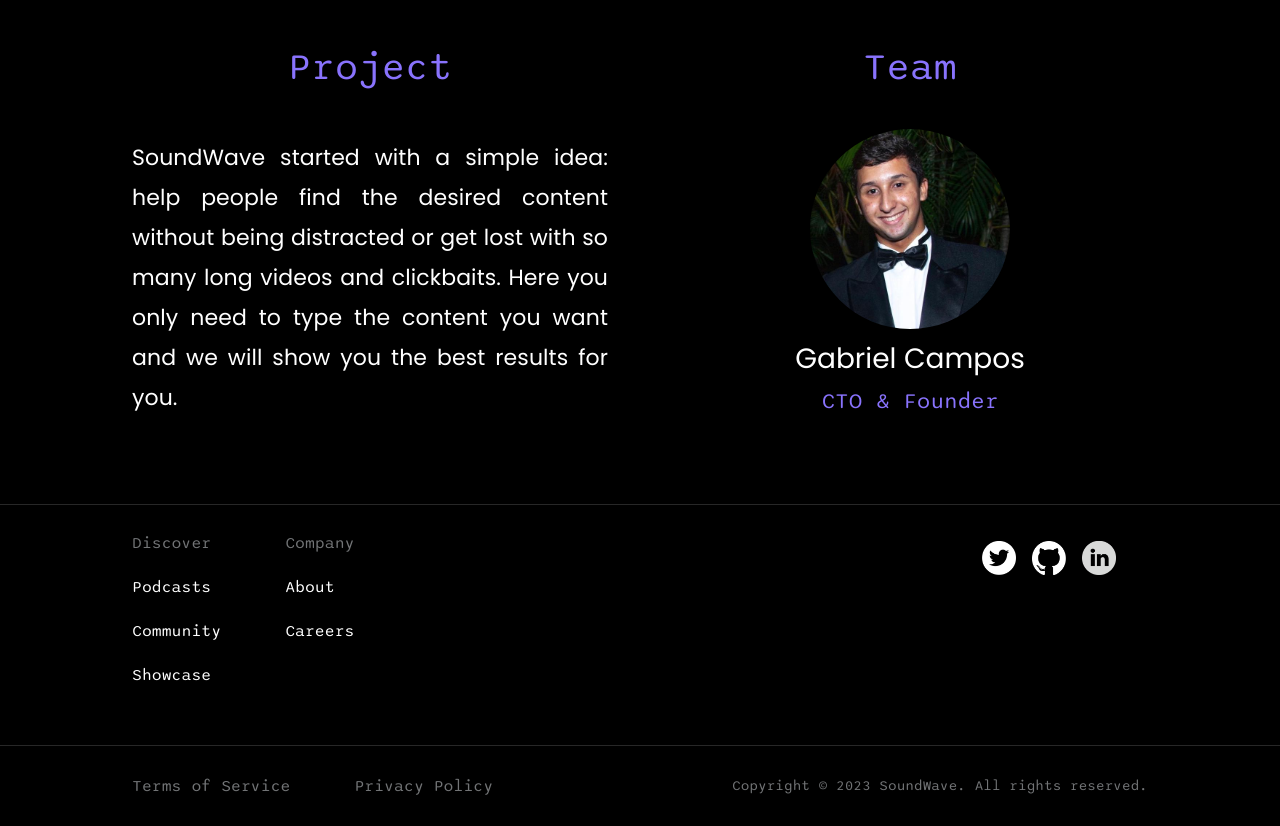
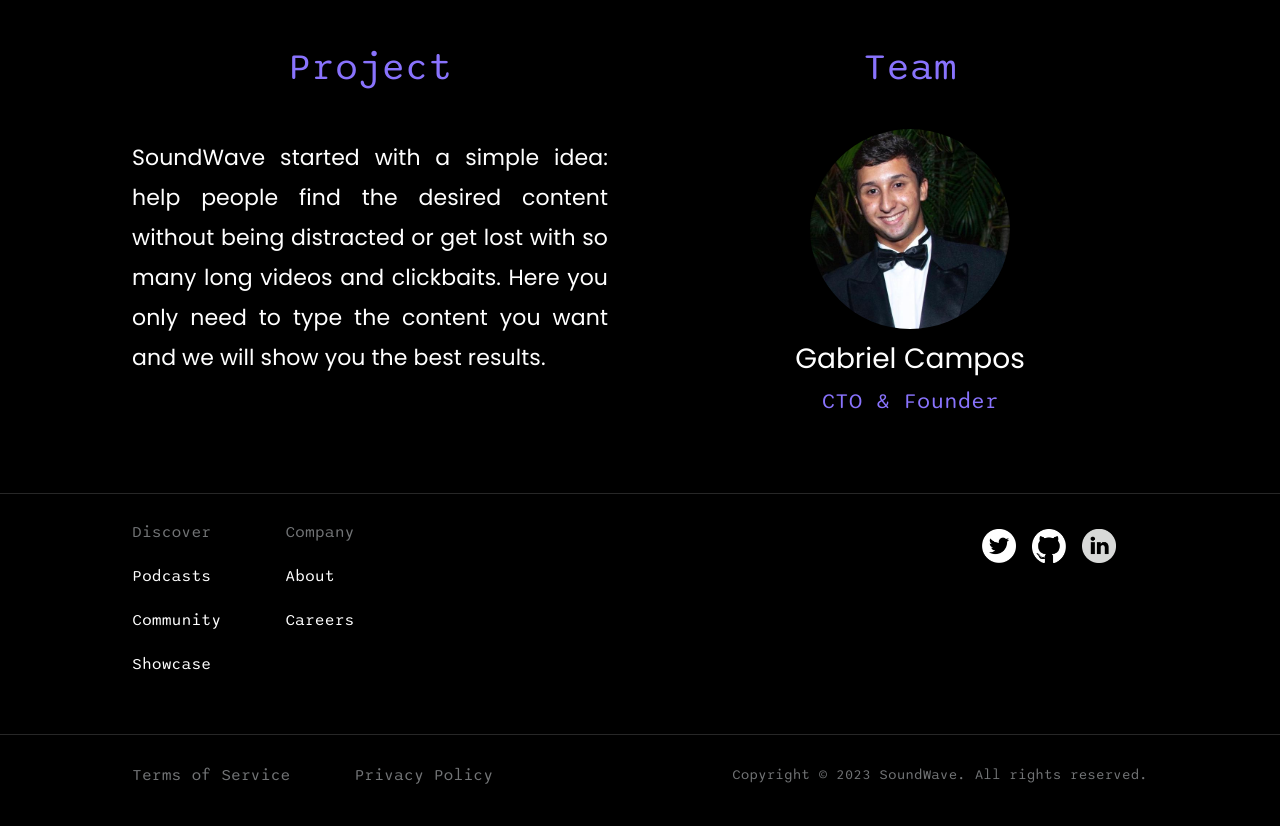
Before and after one commit to gabrielccarvalho/SoundWave, a Next.js app: page / in a window 1280 px wide. Shown: the part 1600-2426 px from the top of the page. Built offline with nearby package versions, Linux system fonts and the light colour scheme.

Commit message:
:bug: fix: fix typo on project description

```diff
--- a/src/containers/Team.tsx
+++ b/src/containers/Team.tsx
@@ -73,7 +73,7 @@
             help people find the desired content without being
             distracted or get lost with so many long videos and
             clickbaits. Here you only need to type the content you
-            want and we will show you the best results for you.'
+            want and we will show you the best results.'
             fontSize='22px'
             lineHeight='40px'
             style={{
```
